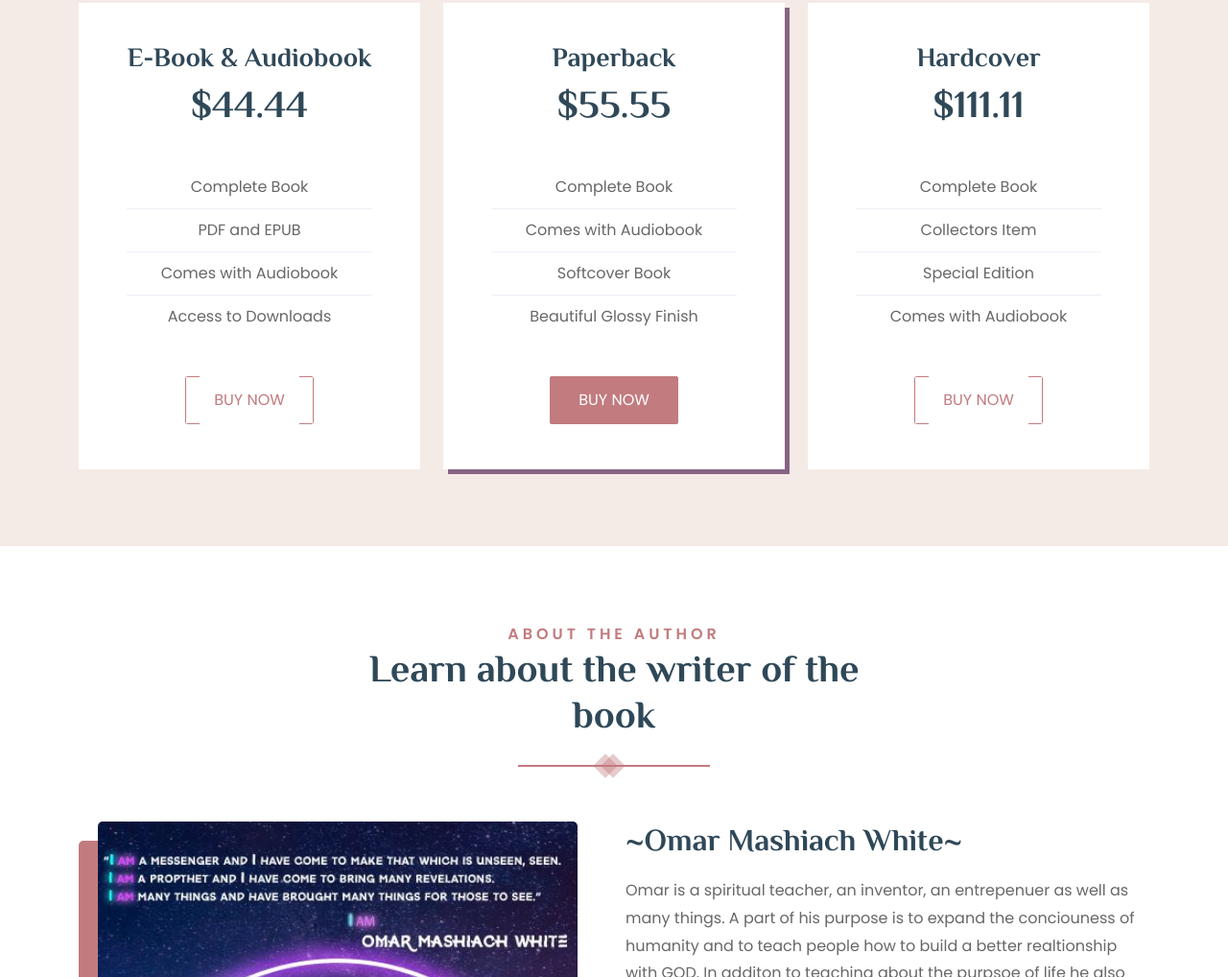
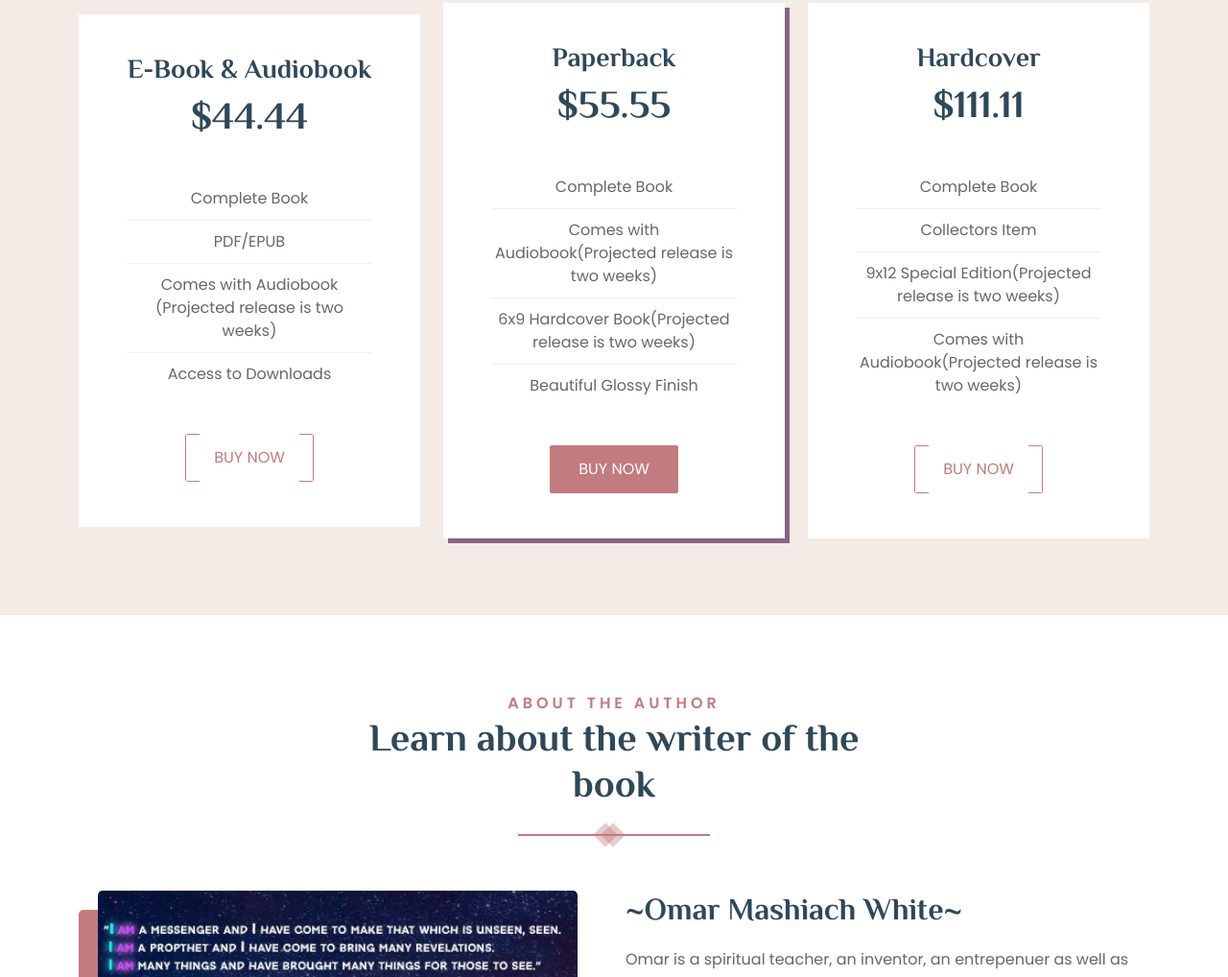
Before and after one commit to OmarSlimWhite/onlythetruth, a website: page index.html in a window 1280 px wide. Shown: the part 4333-5351 px from the top of the page at 96% size. Drawn offline with nearby package versions, Linux system fonts and the light colour scheme.

Commit message:
first commit

```diff
--- a/index.html
+++ b/index.html
@@ -534,8 +534,8 @@ Everything that’s in existence started as a thought. How can something be, if
                 <h3 class="pricing__price">$44.44</h3>
                 <ul class="pricing__list">
                   <li>Complete Book</li>
-                  <li>PDF and EPUB</li>
-                  <li>Comes with Audiobook</li>
+                  <li>PDF/EPUB</li>
+                  <li>Comes with Audiobook (Projected release is two weeks)</li>
                   <li>Access to Downloads</li>
                 </ul>
                 <a href="https://buy.stripe.com/14k5nd8ixce03hS5kk" target="_blank" class="btn__secondary"><span>BUY NOW</span></a>
@@ -554,8 +554,8 @@ Everything that’s in existence started as a thought. How can something be, if
                 <h3 class="pricing__price">$55.55</h3>
                 <ul class="pricing__list">
                   <li>Complete Book</li>
-                  <li>Comes with Audiobook</li>
-                  <li>Softcover Book</li>
+                  <li>Comes with Audiobook(Projected release is two weeks)</li>
+                  <li>6x9 Hardcover Book(Projected release is two weeks)</li>
                   <li>Beautiful Glossy Finish</li>
                 </ul>
                 <a href="https://buy.stripe.com/9AQ4j9dCRdi4g4EcMN" target="_blank"class="button button__primary"
@@ -577,8 +577,8 @@ Everything that’s in existence started as a thought. How can something be, if
                 <ul class="pricing__list">
                   <li>Complete Book</li>
                   <li>Collectors Item</li>
-                  <li>Special Edition</li>
-                  <li>Comes with Audiobook</li>
+                  <li>9x12 Special Edition(Projected release is two weeks)</li>
+                  <li>Comes with Audiobook(Projected release is two weeks)</li>
                 </ul>
                 <a href="https://buy.stripe.com/dR62b1eGV0vi3hS8wy" target="_blank"class="btn__secondary"><span>BUY NOW</span></a>
               </div>
```
Also changed, not shown: 1 other file.
